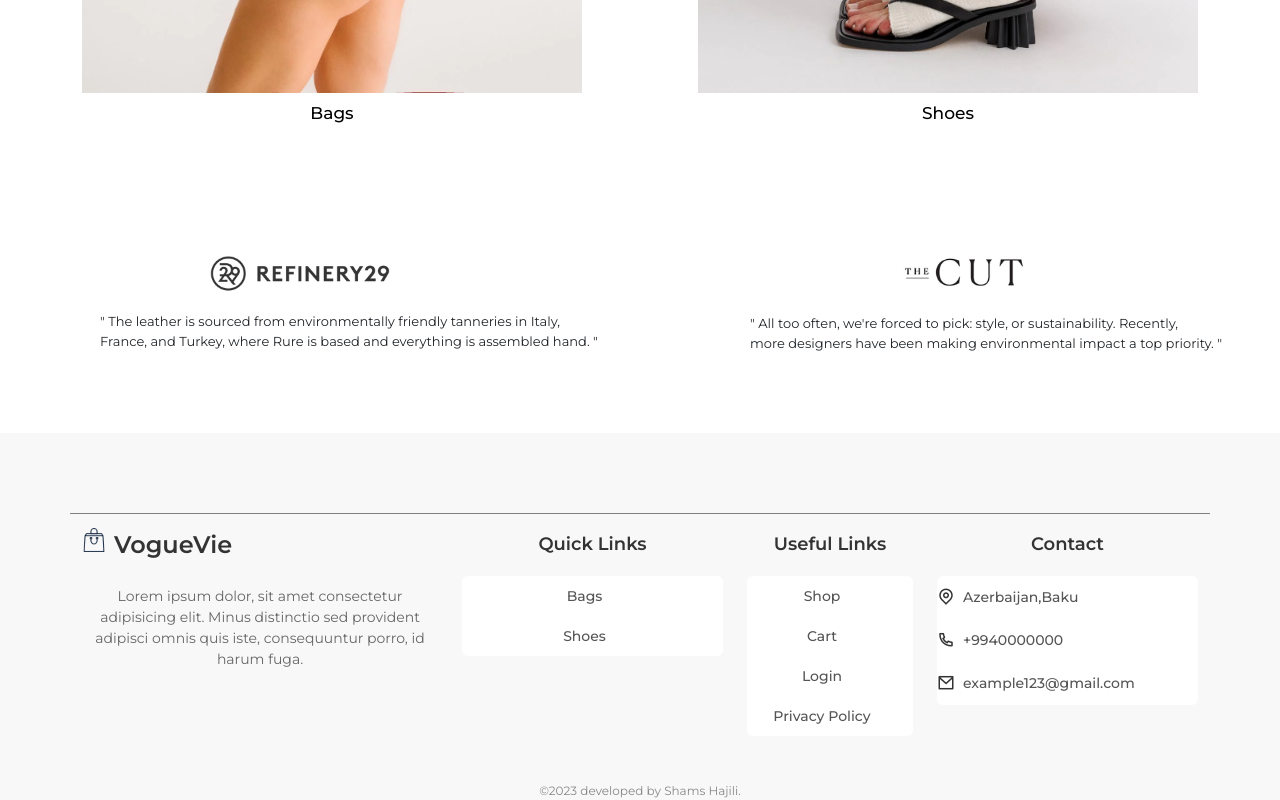
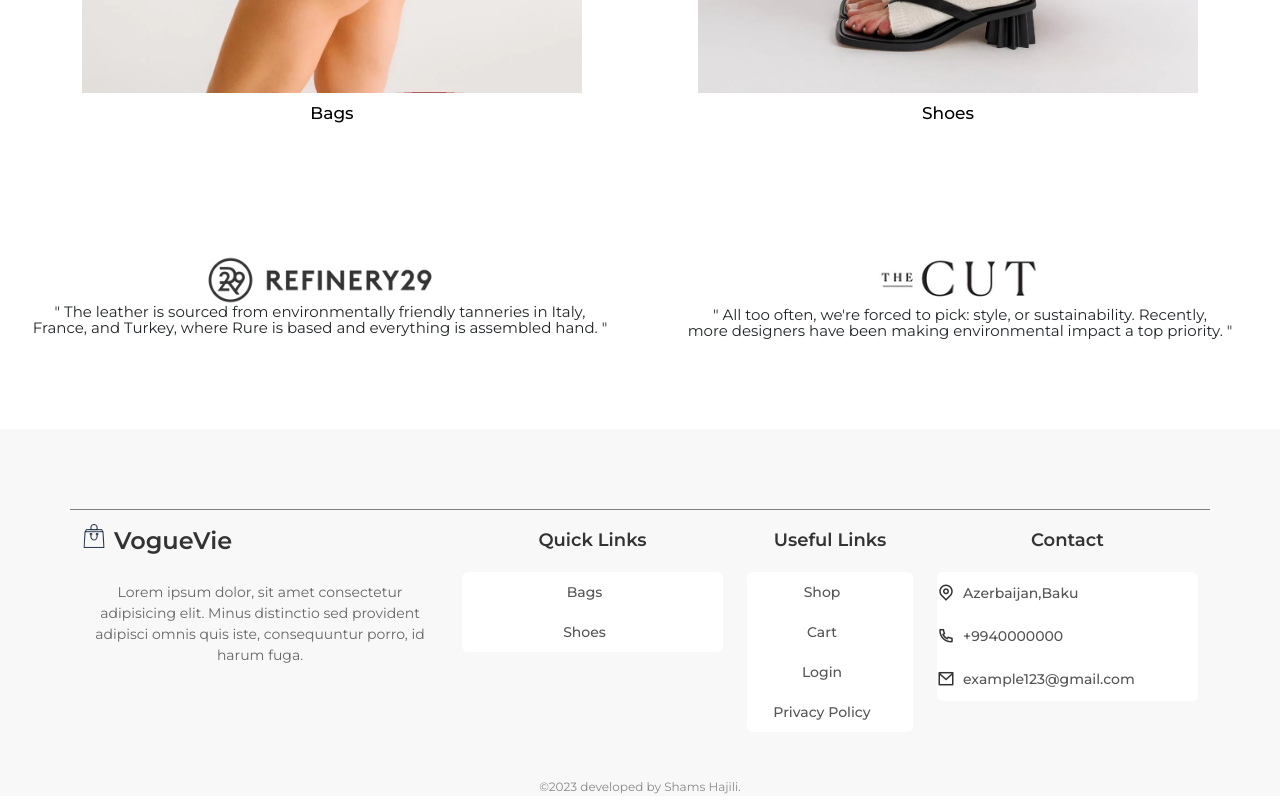
Before and after one commit to shemshajili/Ecommerce, a React (Create React App) app: page /home in a window 1280 px wide. Shown: the part 4135-4935 px from the top of the page. Built offline with nearby package versions, Linux system fonts and the light colour scheme.

Commit message:
The brand logos have been added in a responsive manner.

```diff
--- a/src/styles/home.css
+++ b/src/styles/home.css
@@ -95,38 +95,38 @@
 }
 
 .marka__logo {
+  text-align: center;
   display: flex;
-  justify-content: space-between;
-  align-items: center;
 }
 
-.refiry__logo {
-  width: 200px;
+.refiry__logo,
+.cut__logo {
   text-align: center;
-  margin-left: 100px !important;
+  margin-bottom: 30px;
 }
 
-.cut__logo {
-  width: 130px;
-  text-align: center;
-  margin-right: 400px !important;
+.refiry__logo img {
+  max-width: 100%;
+  height: auto;
 }
 
-.refiry__logo-text,
-.cut__logo-text {
-  white-space: nowrap;
-  font-size: 13px;
-  padding: 20px 0px;
-  white-space: 20px;
+.refiry__logo-text {
+  text-align: center;
+  font-size: 12px;
+  line-height: 1.5;
 }
 
-.refiry__logo img{
-  align-items: center;
-  margin-left: 100px!important;
+.cut__logo img {
+  max-width: 100%;
+  height: auto;
+  margin-left: 0;
 }
 
-.cut__logo img{
-  margin-left: 150px!important;
+.cut__logo-text {
+  text-align: center;
+  font-size: 12px;
+  line-height: 1.5;
+  margin-left: 0;
 }
 
 @media only screen and (max-width:992px){
@@ -145,3 +145,74 @@
     font-size: 1.8rem;
   }
 }
+
+@media (min-width: 768px) and (max-width: 1023px)  {
+  .marka__logo {
+    display: block;
+    flex-direction: column;
+    align-items: center;
+  }
+
+  .refiry__logo,
+  .cut__logo {
+    text-align: center;
+    margin-bottom: 60px;
+  }
+
+  .refiry__logo img {
+    width: 250px;;
+    height: auto;
+  }
+
+  .refiry__logo-text {
+    text-align: center;
+    font-size: 12px;
+    line-height: 1.5rem;
+  }
+
+  .cut__logo img {
+    width: 170px;
+    height: auto;
+    margin-left: 0;
+  }
+
+  .cut__logo-text {
+    text-align: center;
+    font-size: 12px;
+    line-height: 1.5;
+    margin-left: 0;
+  }
+}
+
+@media (min-width: 1024px) {
+  .marka__logo {
+    display: flex;
+    flex-direction: row;
+    justify-content: space-between;
+    align-items: center;
+  }
+
+  .refiry__logo,
+  .cut__logo {
+    flex: 1;
+    text-align: center;
+  }
+
+
+  .cut__logo img {
+    width: 170px;;
+    height: auto;
+  }
+
+  .refiry__logo img{
+    width: 250px;;
+    height: auto;
+  }
+
+  .refiry__logo-text,
+  .cut__logo-text {
+    text-align: center;
+    font-size: 15px;
+    line-height: 1rem;
+  }
+}
```
